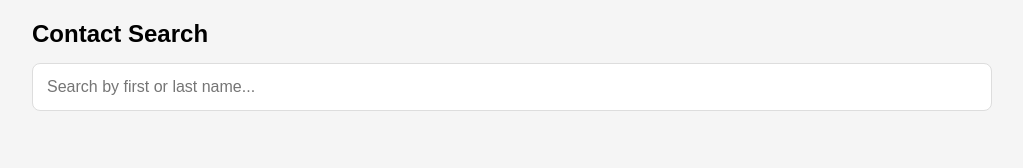
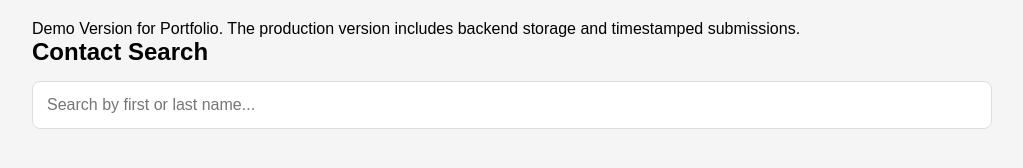
Before and after one commit to ijahangirabbas/contact-search-page, a website: page public/index.html in a window 1280 px wide. Shown: the whole page, without its empty margins (128-1151 px from the left). Drawn offline with Linux system fonts and the light colour scheme; no server answers.

Commit message:
Add demo version notice to index.html
Added a notice about the demo version of the portfolio.

```diff
--- a/public/index.html
+++ b/public/index.html
@@ -9,7 +9,9 @@
 <body>
 
 <div class="container">
-
+<div class="notice">
+  Demo Version for Portfolio. The production version includes backend storage and timestamped submissions.
+</div>
   <h2>Contact Search</h2>
 
   <input
```
